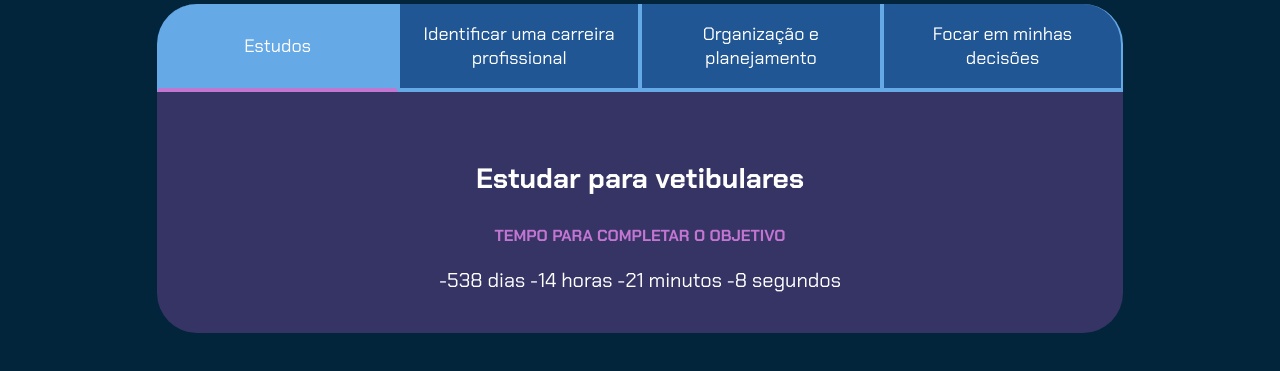
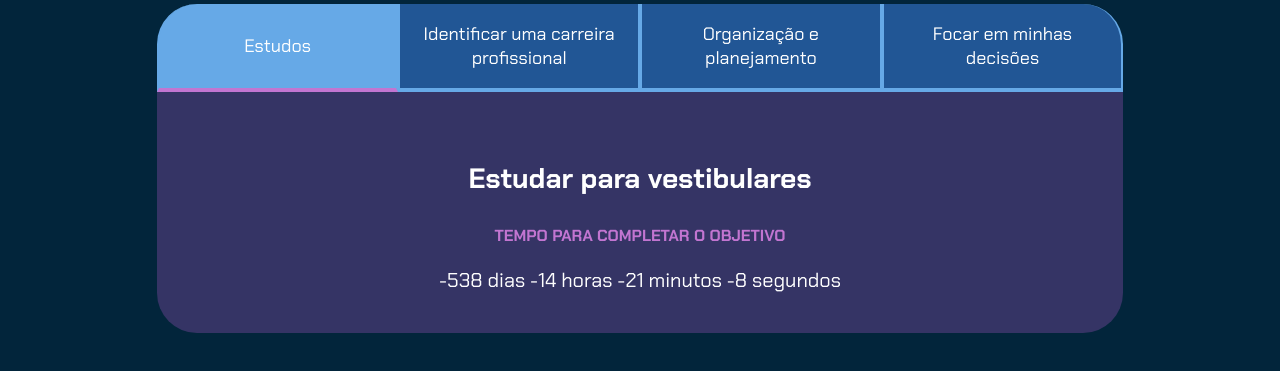
Before and after one commit to giovanasilvaoliveira/projeto-de-vida, a plain HTML site: page index.html in a window 1280 px wide. Shown: the part 99-470 px from the top of the page. Drawn offline with Linux system fonts and the light colour scheme.

Commit message:
Update index.html

```diff
--- a/index.html
+++ b/index.html
@@ -20,7 +20,7 @@
             </div>
             <div class="abas-textos">
                 <div class="aba-conteudo ativo">
-                    <h3 class="aba-conteudo-titulo-principal">Estudar para vetibulares</h3>
+                    <h3 class="aba-conteudo-titulo-principal">Estudar para vestibulares</h3>
                     <h4 class="aba-conteudo-titulo-secundario">Tempo para completar o objetivo</h4>
                     <div class="contador"></div>
                 </div>
```
